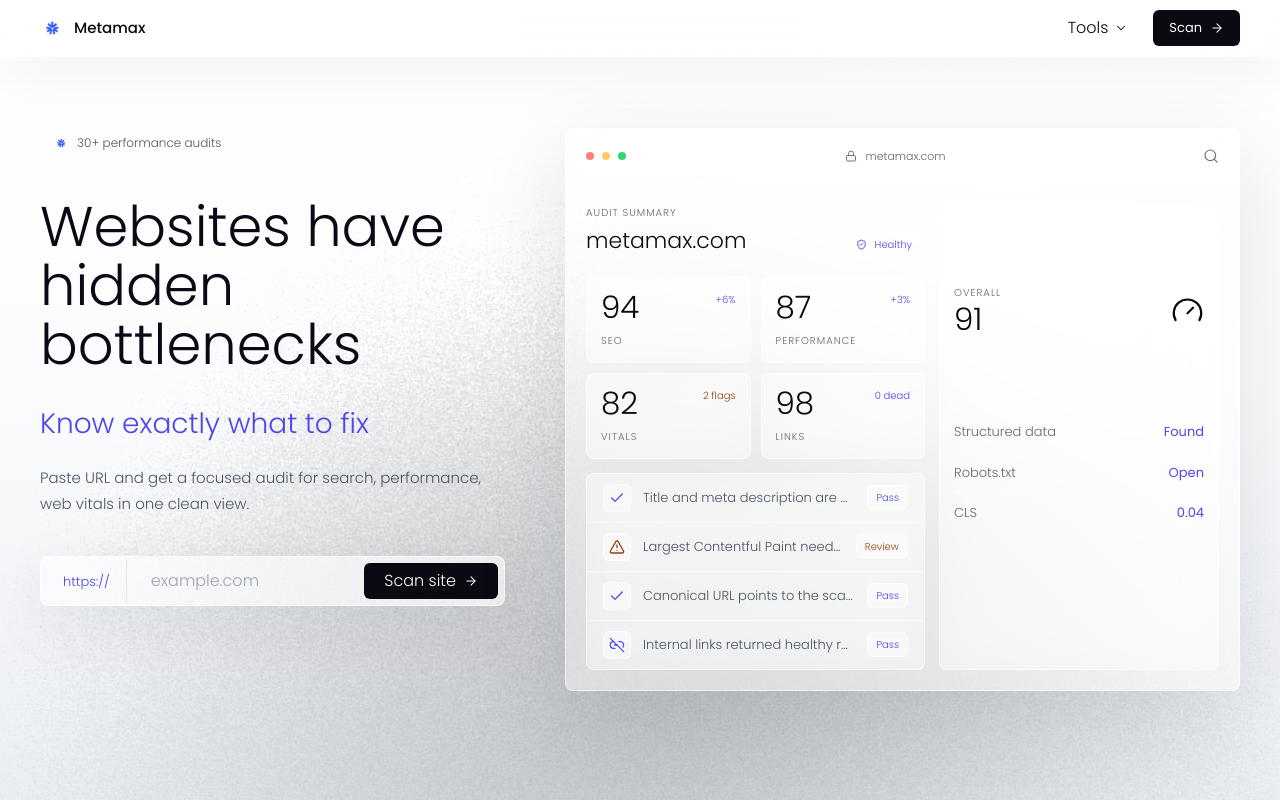
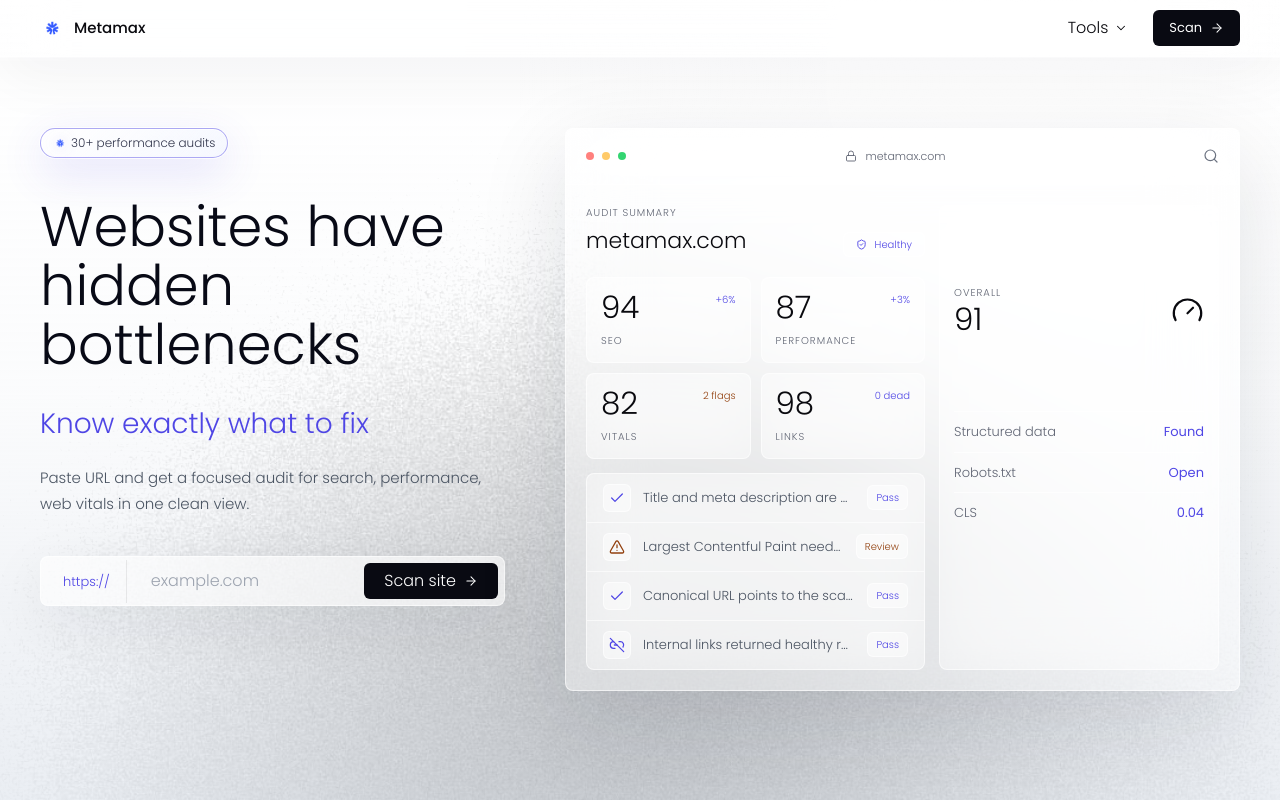
Before and after one commit to insanekrishnna/metamax, a Next.js app in the folder frontend/: page / in a window 1280 px wide. Shown: the top 800 px of the page. Built offline with nearby package versions, Linux system fonts and the light colour scheme.

Commit message:
updated 30+ pill]

```diff
--- a/frontend/app/components/ScanClient.tsx
+++ b/frontend/app/components/ScanClient.tsx
@@ -144,6 +144,16 @@
     return new URL(url).hostname.replace(/^www\./, "") || "site";
   } catch {
     return "site";
+  }
+}
+
+function displayUrl(url: string) {
+  try {
+    const parsed = new URL(url);
+    const path = `${parsed.pathname}${parsed.search}${parsed.hash}`.replace(/\/$/g, "");
+    return `${parsed.hostname.replace(/^www\./, "")}${path === "/" ? "" : path}`;
+  } catch {
+    return url.replace(/^https?:\/\//i, "").replace(/\/$/g, "");
   }
 }
 
@@ -402,6 +412,7 @@
             key={`desktop-${url}`}
             initialValue={url}
             compact
+            showProtocolPrefix={false}
             buttonLabel="SCAN"
             onSubmitUrl={(targetUrl) => startAudit(targetUrl, true)}
           />
@@ -415,6 +426,7 @@
             key={`mobile-${url}`}
             initialValue={url}
             compact
+            showProtocolPrefix={false}
             buttonLabel="SCAN"
             onSubmitUrl={(targetUrl) => startAudit(targetUrl, true)}
           />
@@ -666,6 +678,8 @@
 
 function ResultsState({ data, grouped, summary, overall, rating, onRescan }: ResultsProps) {
   const finalUrl = data.finalUrl || data.url;
+  const finalUrlLabel = displayUrl(finalUrl);
+  const originalUrlLabel = displayUrl(data.url);
   const lighthouse = data.lighthouse || {};
   const lighthouseScores = [
     { label: "SEO", value: lighthouse.seo ?? data.categories?.onPage?.score ?? overall },
@@ -680,9 +694,9 @@
         <div>
           <p className="text-sm font-light text-[#616674]">Results for</p>
           <a href={finalUrl} target="_blank" rel="noreferrer" className="mt-1 block text-2xl font-light text-[#4F46E5]">
-            {finalUrl}
+            {finalUrlLabel}
           </a>
-          {finalUrl !== data.url && <p className="mt-1 text-sm font-light text-[#616674]">Redirected from {data.url}</p>}
+          {finalUrl !== data.url && <p className="mt-1 text-sm font-light text-[#616674]">Redirected from {originalUrlLabel}</p>}
           <p className="mt-2 text-sm font-light text-[#616674]">{timestamp(data.scannedAt)}</p>
         </div>
         <div className="no-print flex flex-wrap gap-3">
--- a/frontend/app/components/UrlScanForm.tsx
+++ b/frontend/app/components/UrlScanForm.tsx
@@ -9,6 +9,7 @@
   className?: string;
   buttonLabel?: string;
   compact?: boolean;
+  showProtocolPrefix?: boolean;
   variant?: "default" | "hero";
   onSubmitUrl?: (url: string) => void;
 };
@@ -26,6 +27,7 @@
   className = "",
   buttonLabel = "SCAN",
   compact = false,
+  showProtocolPrefix = true,
   variant = "default",
   onSubmitUrl,
 }: UrlScanFormProps) {
@@ -56,6 +58,7 @@
           : `flex w-full items-center rounded-lg border border-white/60 bg-white/58 p-1 backdrop-blur-2xl ${className}`
       }
     >
+      {showProtocolPrefix && (
         <span
           className={
             isHero
@@ -67,6 +70,7 @@
         >
           https://
         </span>
+      )}
       <input
         value={value}
         onChange={(event) => setValue(event.target.value)}
--- a/frontend/app/page.tsx
+++ b/frontend/app/page.tsx
@@ -64,9 +64,9 @@
     <section className="relative isolate overflow-hidden px-4 pb-24 pt-28 sm:px-6 sm:pt-32 lg:px-8">
       <div className="relative z-10 mx-auto grid w-full max-w-[1200px] items-start gap-15 lg:grid-cols-12">
         <div className="flex flex-col items-start text-left lg:col-span-5">
-          <p className="inline-flex items-center gap-2 rounded-md border border-white/60 bg-white/42 px-3 py-1.5 text-xs font-light text-[#4B5563] backdrop-blur-2xl">
-            <Image src="/metamaxx.png" alt="" width={16} height={16} className="h-4 w-auto" />
-            30+ performance audits
+          <p className="inline-flex items-center gap-1 rounded-full border border-[#4F46E5]/45 bg-[linear-gradient(135deg,rgba(255,255,255,0.84),rgba(238,242,255,0.52))] px-3 py-1.5 text-xs font-light text-[#32364C] shadow-[inset_0_1px_0_rgba(255,255,255,0.86),0_14px_44px_rgba(79,70,229,0.16)] ring-1 ring-white/75 backdrop-blur-2xl">
+            <Image src="/metamaxx.png" alt="" width={16} height={16} className="h-3.5 w-auto drop-shadow-[0_0_8px_rgba(79,70,229,0.38)]" />
+            <span>30+ performance audits</span>
           </p>
 
           <h1 className="mt-10 max-w-[600px] text-5xl font-light leading-[1.05] text-[#080A16] sm:text-[56px]">
```
Also changed, not shown: frontend/public/b1.jpg (added). Lines whose indentation alone changed are shown as unchanged.
